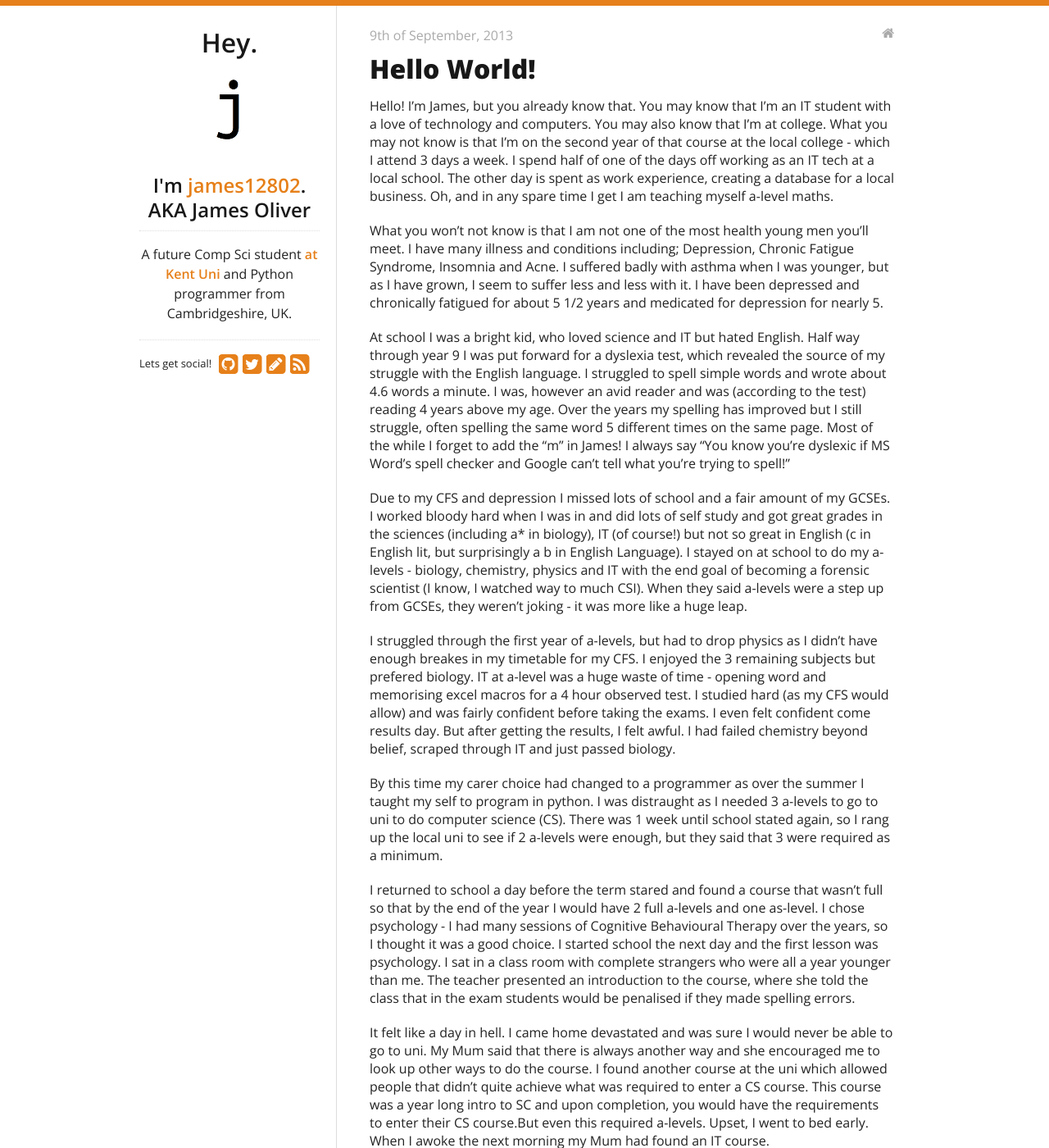
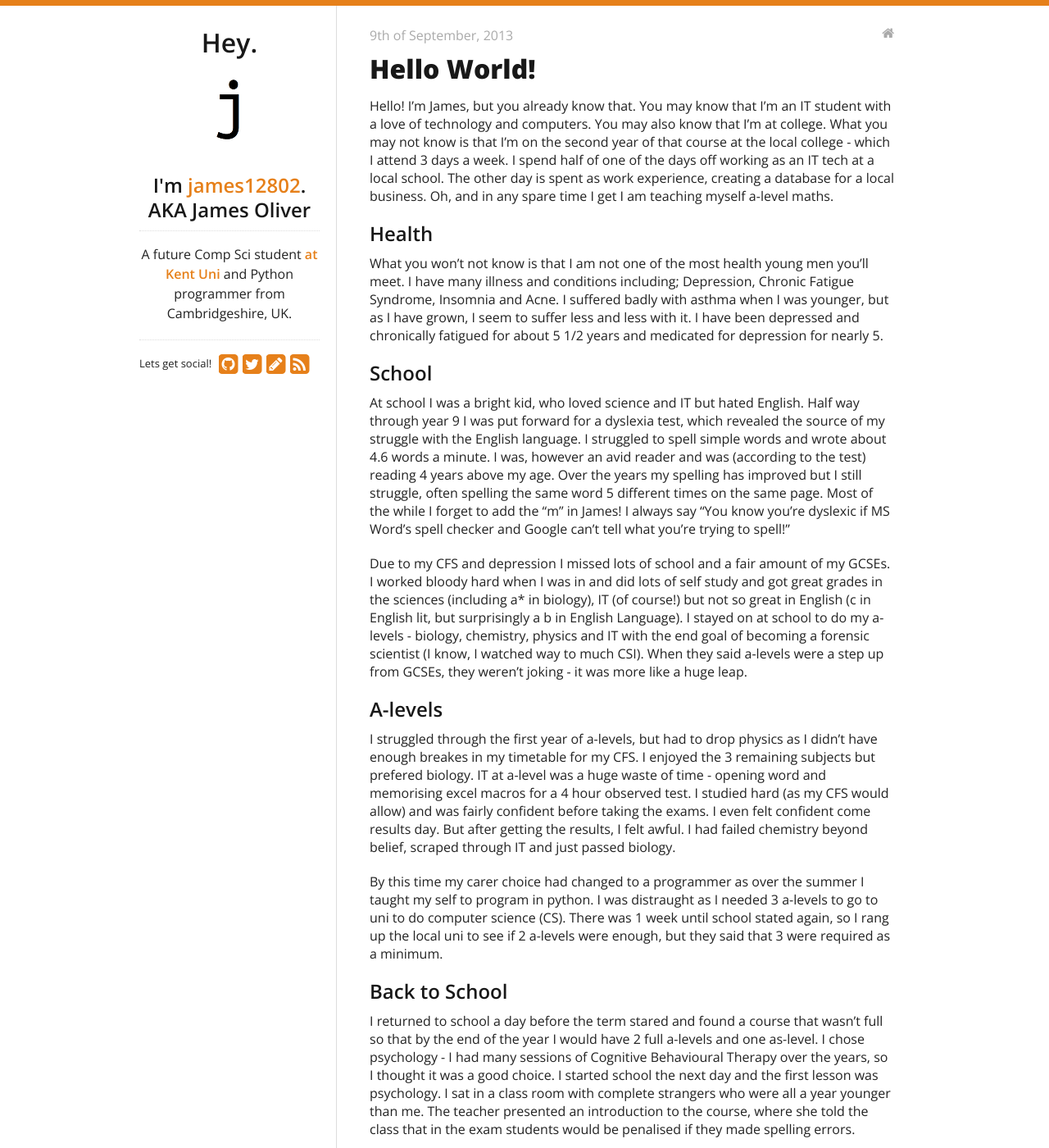
Before and after one commit to ruxia/james12802.github.io, a Jekyll site: the page built from _posts/2013-09-09-hello-world.md, in a window 1280 px wide and 1400 px high. Shown: the whole window at 82% size. Built offline with Jekyll 4.4.1, drawn with Linux system fonts in a browser that asks for light colours; nearby versions of some CDN libraries; comment, search, counter and statistics services are not loaded.

Commit message:
Added titles
Added titles so a specific paragraph can be referenced.

```diff
--- a/_posts/2013-09-09-hello-world.md
+++ b/_posts/2013-09-09-hello-world.md
@@ -8,23 +8,34 @@ comments: true
 
 Hello! I'm James, but you already know that. You may know that I'm an IT student with a love of technology and computers. You may also know that I'm at college. What you may not know is that I'm on the second year of that course at the local college - which I attend 3 days a week. I spend half of one of the days off working as an IT tech at a local school. The other day is spent as work experience, creating a database for a local business. Oh, and in any spare time I get I am teaching myself a-level maths.
 
+## Health
+
 What you won't not know is that I am not one of the most health young men you'll meet. I have many illness and conditions including; Depression, Chronic Fatigue Syndrome, Insomnia and Acne. I suffered badly with asthma when I was younger, but as I have grown, I seem to suffer less and less with it. I have been depressed and chronically fatigued for about 5 1/2 years and medicated for depression for nearly 5.
+
+## School
 
 At school I was a bright kid, who loved science and IT but hated English. Half way through year 9 I was put forward for a dyslexia test, which revealed the source of my struggle with the English language. I struggled to spell simple words and wrote about 4.6 words a minute. I was, however an avid reader and was (according to the test) reading 4 years above my age. Over the years my spelling has improved but I still struggle, often spelling the same word 5 different times on the same page. Most of the while I forget to add the "m" in James! I always say "You know you're dyslexic if MS Word's spell checker <b>and</b> Google can't tell what you're trying to spell!"
 
 Due to my CFS and depression I missed lots of school and a fair amount of my GCSEs. I worked bloody hard when I was in and did lots of self study and got great grades in the sciences (including a* in biology), IT (of course!) but not so great in English (c in English lit, but surprisingly a b in English Language). I stayed on at school to do my a-levels - biology, chemistry, physics and IT with the end goal of becoming a forensic scientist (I know, I watched way to much CSI). When they said a-levels were a step up from GCSEs, they weren't joking - it was more like a huge leap.
 
+## A-levels
+
 I struggled through the first year of a-levels, but had to drop physics as I didn't have enough breakes in my timetable for my CFS. I enjoyed the 3 remaining subjects but prefered biology. IT at a-level was a huge waste of time - opening word and memorising excel macros for a 4 hour observed test. I studied hard (as my CFS would allow) and was fairly confident before taking the exams. I even felt confident come results day. But after getting the results, I felt awful. I had failed chemistry beyond belief, scraped through IT and just passed biology.
 
+By this time my carer choice had changed to a programmer as over the summer I taught my self to program in python. I was distraught as I needed 3 a-levels to go to uni to do computer science (CS). There was 1 week until school stated again, so I rang up the local uni to see if 2 a-levels were enough, but they said that 3 were required as a minimum.
 
-By this time my carer choice had changed to a programmer as over the summer I taught my self to program in python. I was distraught as I needed 3 a-levels to go to uni to do computer science (CS). There was 1 week until school stated again, so I rang up the local uni to see if 2 a-levels were enough, but they said that 3 were required as a minimum.
+## Back to School
 
 I returned to school a day before the term stared and found a course that wasn't full so that by the end of the year I would have 2 full a-levels and one as-level. I chose psychology - I had many sessions of Cognitive Behavioural Therapy over the years, so I thought it was a good choice. I started school the next day and the first lesson was psychology. I sat in a class room with complete strangers who were all a year younger than me. The teacher presented an introduction to the course, where she told the class that in the exam students would be penalised if they made spelling errors.
 
 It felt like a day in hell. I came home devastated and was sure I would never be able to go to uni. My Mum said that there is always another way and she encouraged me to look up other ways to do the course. I found another course at the uni which allowed people that didn't quite achieve what was required to enter a CS course. This course was a year long intro to SC and upon completion, you would have the requirements to enter their CS course.But even this required a-levels. Upset, I went to bed early. When I awoke the next morning my Mum had found an IT course.
 
+## College
+
 She had been searching for several hours and found BTEC level 3 IT Extended Diploma, the equivalent of 3 a-levels, at the local regional collage. I booked a meeting with the course tutor for the next day and skipped school to meet him. I explained to him that I didn't want to do another pointless IT course. I told him I wanted programming, networking, hardware and most of all for it to be interesting. By the end of the meeting I had signed up for the course which started a week later.
 
 The first year of the course was great, challenging and most of all fun and interesting. During school I missed out on more than just the education. I missed out on all the socialising and kept only 2 friends, 2 best friends through out my time at school. By the Easter holiday I had made 2 more.
 
+## Year 2
+
 I passed the first year with flying colours - Destination star in all 8 units. I started the second year about a week ago.
```
